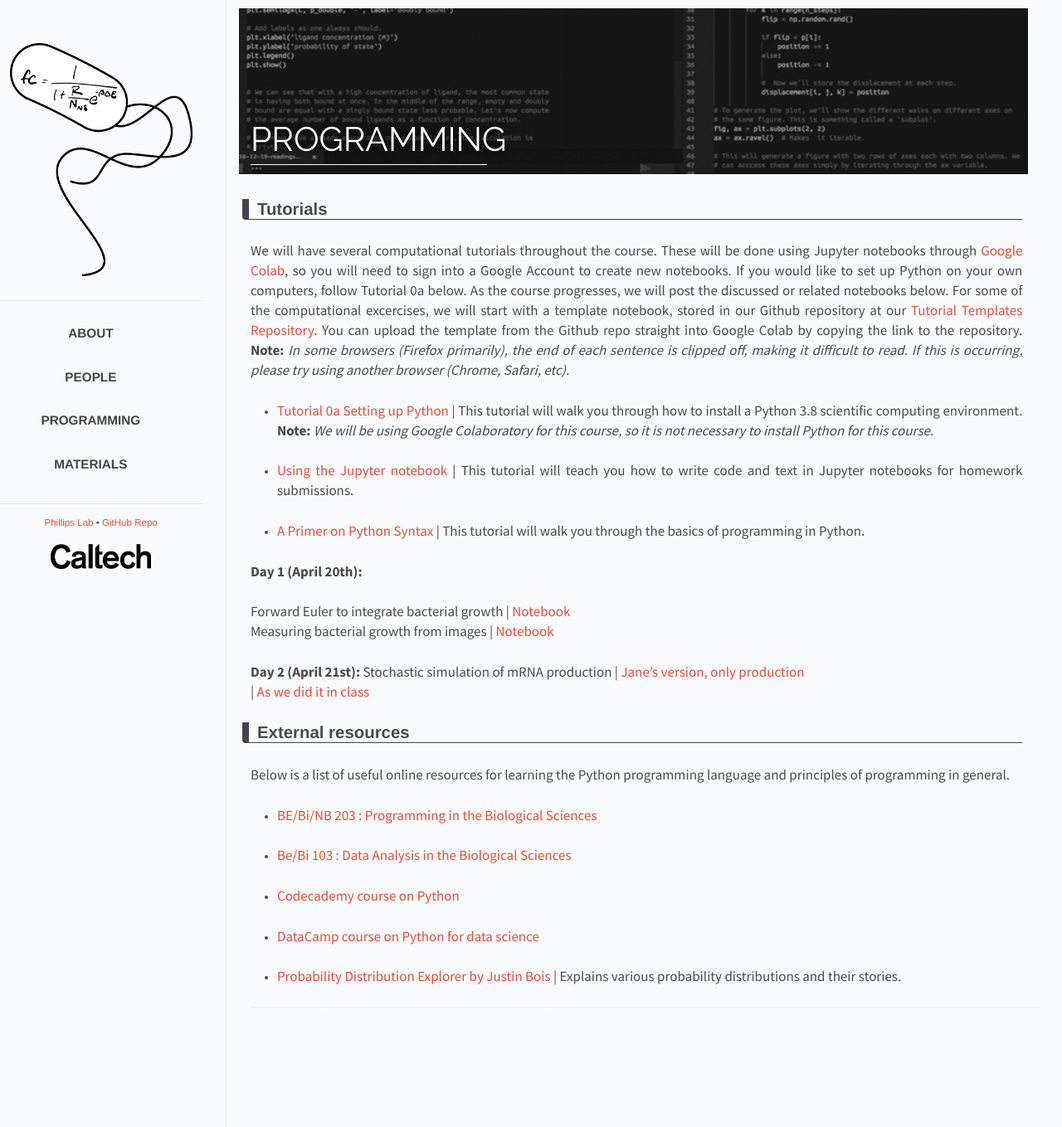
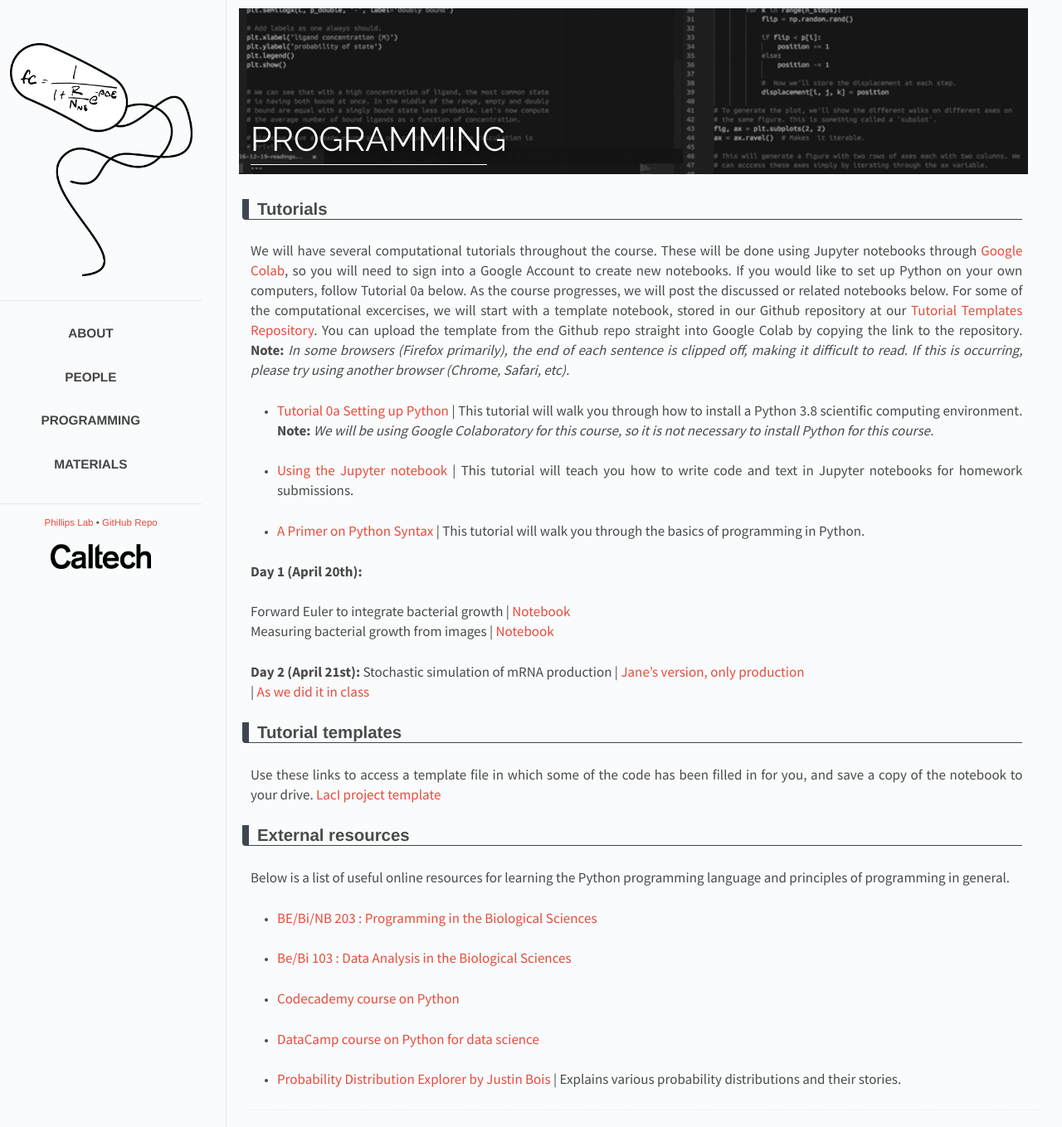
Before and after one commit to RPGroup-PBoC/pboc22_heidelberg, a Jekyll site: the page built from _posts/2022-01-29-code.md, in a window 1280 px wide. Shown: the whole page at 83% size. Built offline with Jekyll 4.4.1, drawn with Linux system fonts in a browser that asks for light colours.

Commit message:
adding laci template

```diff
--- a/_posts/2022-01-29-code.md
+++ b/_posts/2022-01-29-code.md
@@ -52,6 +52,10 @@ Measuring bacterial growth from images \| <a href="https://colab.research.google
 Stochastic simulation of mRNA production \| <a href="https://colab.research.google.com/drive/1sgJU2vLBvsO5Ufwll9_fb_K-HnXnYxik?authuser=1" target="_blank">{{"Jane's version, only production"}}</a><br>
 \| <a href="https://colab.research.google.com/drive/11Ic4C4G2bMb4ijqP7tUjQzhBSN3e58Wy#scrollTo=q50I8pErHXM9" target="_blank">{{"As we did it in class"}}</a><br>
 
+## Tutorial templates
+Use these links to access a template file in which some of the code has been filled in for you, and save a copy of the notebook to your drive.
+<a href="https://colab.research.google.com/drive/1Y9QW36bJjgKe_o4FoS5h1Fi9UTaRmpUa" target="_blank">{{"LacI project template"}}</a>
+
 ## External resources
 
 Below is a list of useful online resources for learning the Python programming
```
